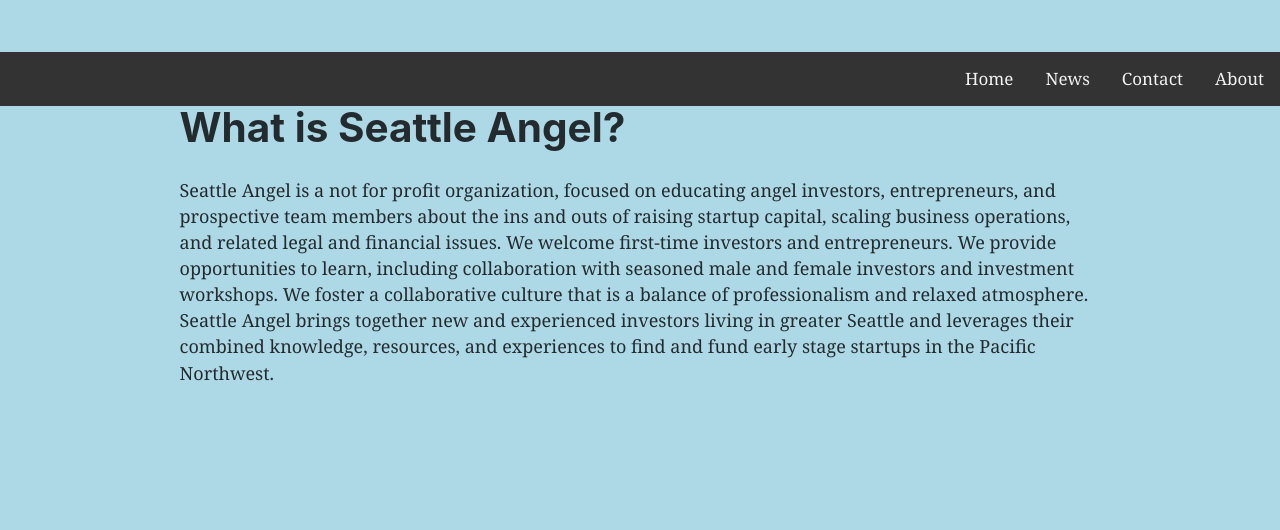
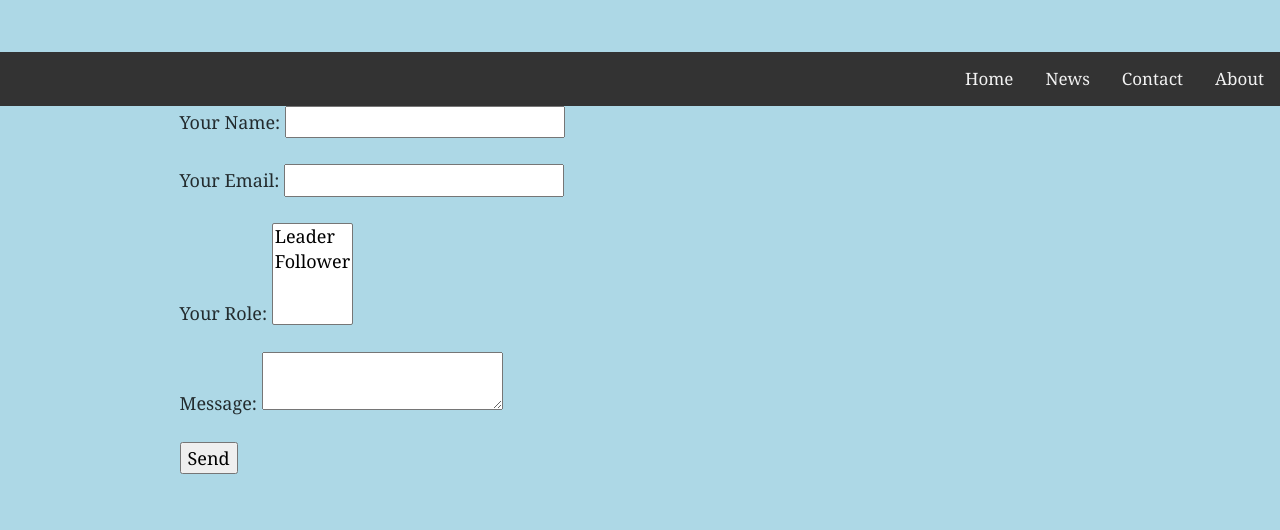
Before and after one commit to clarencedave/clarence.github.io, a Gatsby site: page /contact in a window 1280 px wide. Built offline with nearby package versions, Linux system fonts and the light colour scheme; Gatsby itself is replaced by a stand-in of ours.

Commit message:
init commit

```diff
--- a/src/pages/contact.js
+++ b/src/pages/contact.js
@@ -3,13 +3,31 @@
 
 import Layout from '../components/layout'
 
-const About = () => (
+const contact = () => (
   <Layout>
-    <h1>What is Seattle Angel?</h1>
-    <p>Seattle Angel is a not for profit organization, focused on educating angel investors, entrepreneurs, and prospective team members about the ins and outs of raising startup capital, scaling business operations, and related legal and financial issues. We welcome first-time investors and entrepreneurs. We provide opportunities to learn, including collaboration with seasoned male and female investors and investment workshops. We foster a collaborative culture that is a balance of professionalism and relaxed atmosphere. Seattle Angel brings together new and experienced investors living in greater Seattle and leverages their combined knowledge, resources, and experiences to find and fund early stage startups in the Pacific Northwest.</p>
+    <form name="contact" method="POST" netlify>
+  <p>
+    <label>Your Name: <input type="text" name="name" /></label>
+  </p>
+  <p>
+    <label>Your Email: <input type="email" name="email" /></label>
+  </p>
+  <p>
+    <label>Your Role: <select name="role[]" multiple>
+      <option value="leader">Leader</option>
+      <option value="follower">Follower</option>
+    </select></label>
+  </p>
+  <p>
+    <label>Message: <textarea name="message"></textarea></label>
+  </p>
+  <p>
+    <button type="submit">Send</button>
+  </p>
+</form>
      </Layout>
 
 
 )
 
-export default About
+export default contact
```
